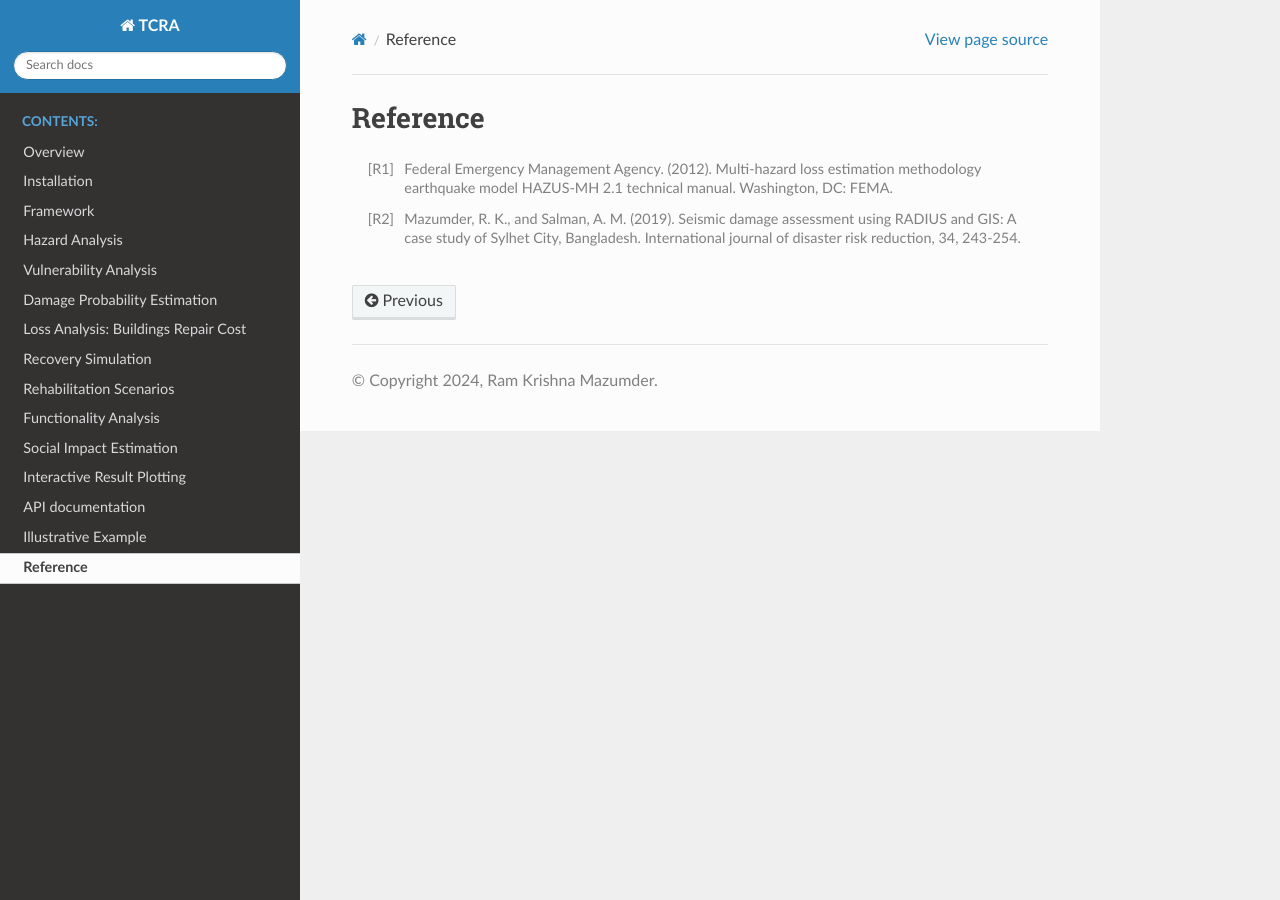
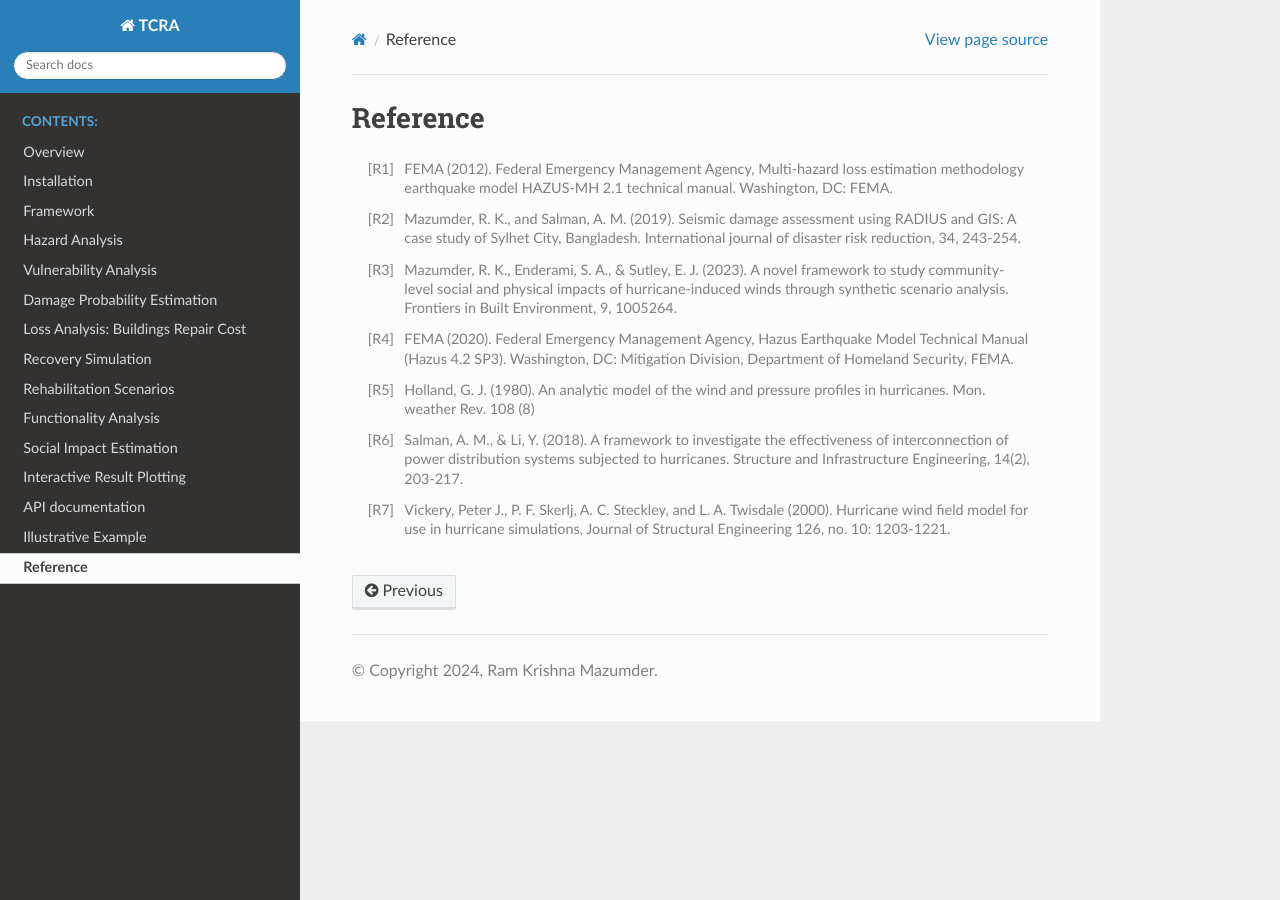
Before and after one commit to rxm562/TCRA, a Sphinx documentation site: the page built from docs/source/reference.rst, in a window 1280 px wide. Built offline with Sphinx 7.4.7 and the Read the Docs theme 2.0.0, drawn with Linux system fonts in a browser that asks for light colours.

Commit message:
Update reference.rst

```diff
--- a/docs/source/reference.rst
+++ b/docs/source/reference.rst
@@ -3,6 +3,16 @@
 ============
 Reference
 ============
-.. [R1] Federal Emergency Management Agency. (2012). Multi-hazard loss estimation methodology earthquake model HAZUS-MH 2.1 technical manual. Washington, DC: FEMA.
+.. [R1] FEMA (2012). Federal Emergency Management Agency, Multi-hazard loss estimation methodology earthquake model HAZUS-MH 2.1 technical manual. Washington, DC: FEMA.
 
 .. [R2]	Mazumder, R. K., and Salman, A. M. (2019). Seismic damage assessment using RADIUS and GIS: A case study of Sylhet City, Bangladesh. International journal of disaster risk reduction, 34, 243-254.
+
+.. [R3] Mazumder, R. K., Enderami, S. A., & Sutley, E. J. (2023). A novel framework to study community-level social and physical impacts of hurricane-induced winds through synthetic scenario analysis. Frontiers in Built Environment, 9, 1005264.
+
+.. [R4] FEMA (2020). Federal Emergency Management Agency, Hazus Earthquake Model Technical Manual (Hazus 4.2 SP3). Washington, DC: Mitigation Division, Department of Homeland Security, FEMA.
+
+.. [R5] Holland, G. J. (1980). An analytic model of the wind and pressure profiles in hurricanes. Mon. weather Rev. 108 (8)
+
+.. [R6] Salman, A. M., & Li, Y. (2018). A framework to investigate the effectiveness of interconnection of power distribution systems subjected to hurricanes. Structure and Infrastructure Engineering, 14(2), 203-217.
+
+.. [R7] Vickery, Peter J., P. F. Skerlj, A. C. Steckley, and L. A. Twisdale (2000). Hurricane wind field model for use in hurricane simulations, Journal of Structural Engineering 126, no. 10: 1203-1221.
```
